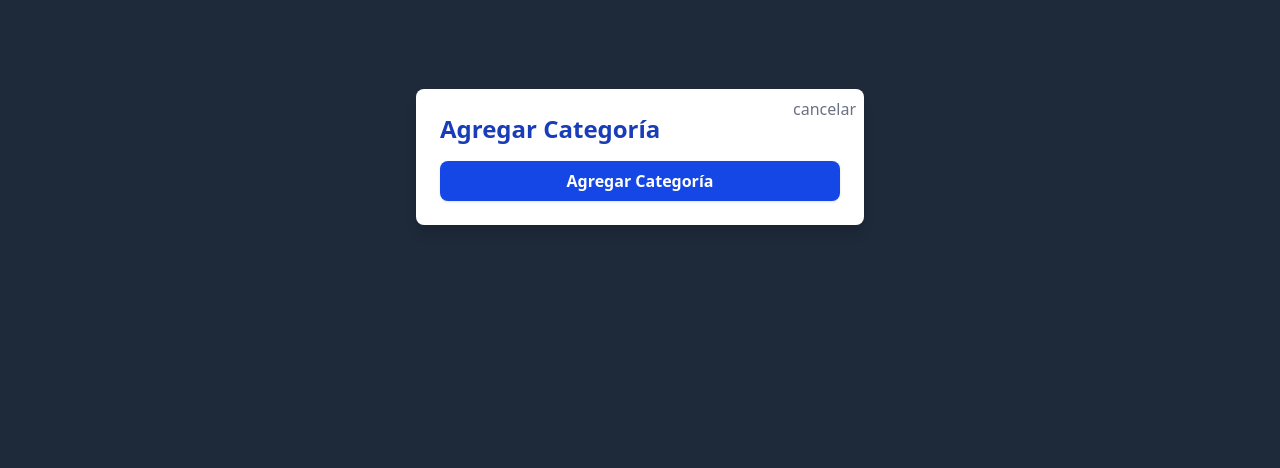
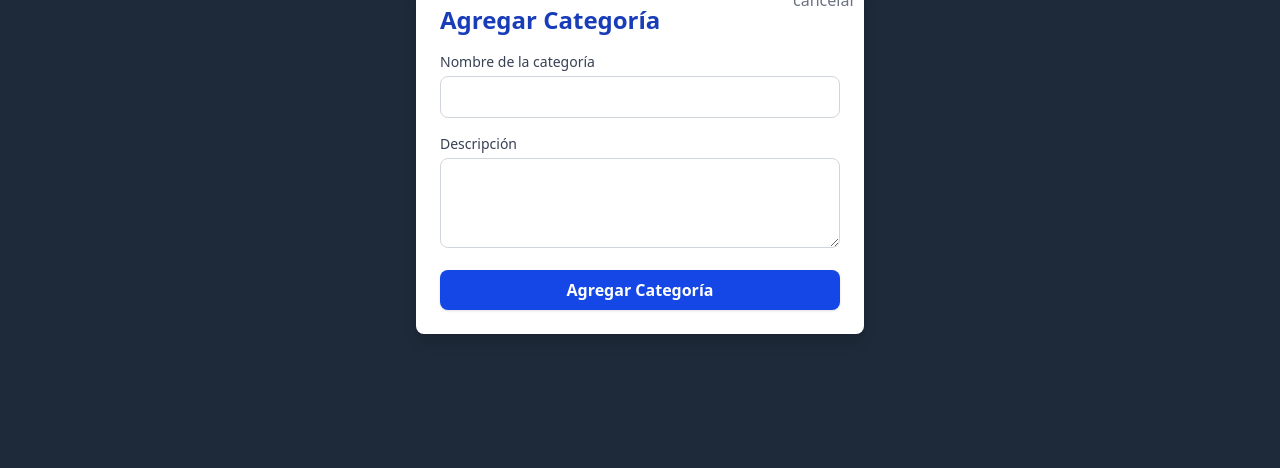
Before and after one commit to fbennassar/gamer-fix, a website built with Vite: page src/views/adminDashboard.html in a window 1280 px wide. Both pictures are taken after a click on the link "Agregar categoría". Shown: the part 243-711 px from the top of the page. Built offline with nearby package versions, Linux system fonts and the light colour scheme; some packages are replaced by stand-ins of ours; no server answers; the database is empty.

Commit message:
feat: add fields for category name and description in add category form

```diff
--- a/src/views/adminDashboard.html
+++ b/src/views/adminDashboard.html
@@ -131,7 +131,34 @@
         relative">
         <h2 class="text-2xl font-bold text-blue-800 mb-4">Agregar Categoría</h2>
         <form id="form-add-categoria">
-          <!-- ... inputs del formulario de agregar ... -->
+          <!-- INICIO DE LA CORRECCIÓN: CAMPOS AÑADIDOS -->
+          <div class="mb-4">
+            <label
+              for="nombre-categoria"
+              class="block text-sm font-medium text-gray-700 mb-1"
+              >Nombre de la categoría</label
+            >
+            <input
+              type="text"
+              id="nombre-categoria"
+              class="w-full px-3 py-2 border border-gray-300 rounded-lg focus:outline-none focus:ring-2 focus:ring-blue-500"
+              required
+            />
+          </div>
+          <div class="mb-4">
+            <label
+              for="descripcion-categoria"
+              class="block text-sm font-medium text-gray-700 mb-1"
+              >Descripción</label
+            >
+            <textarea
+              id="descripcion-categoria"
+              rows="3"
+              class="w-full px-3 py-2 border border-gray-300 rounded-lg focus:outline-none focus:ring-2 focus:ring-blue-500"
+              required
+            ></textarea>
+          </div>
+          <!-- FIN DE LA CORRECCIÓN -->
           <button
             type="submit"
             class="w-full bg-blue-700 hover:bg-blue-600 text-white font-bold py-2 px-4 rounded-lg shadow transition duration-300 cursor-pointer"
```
